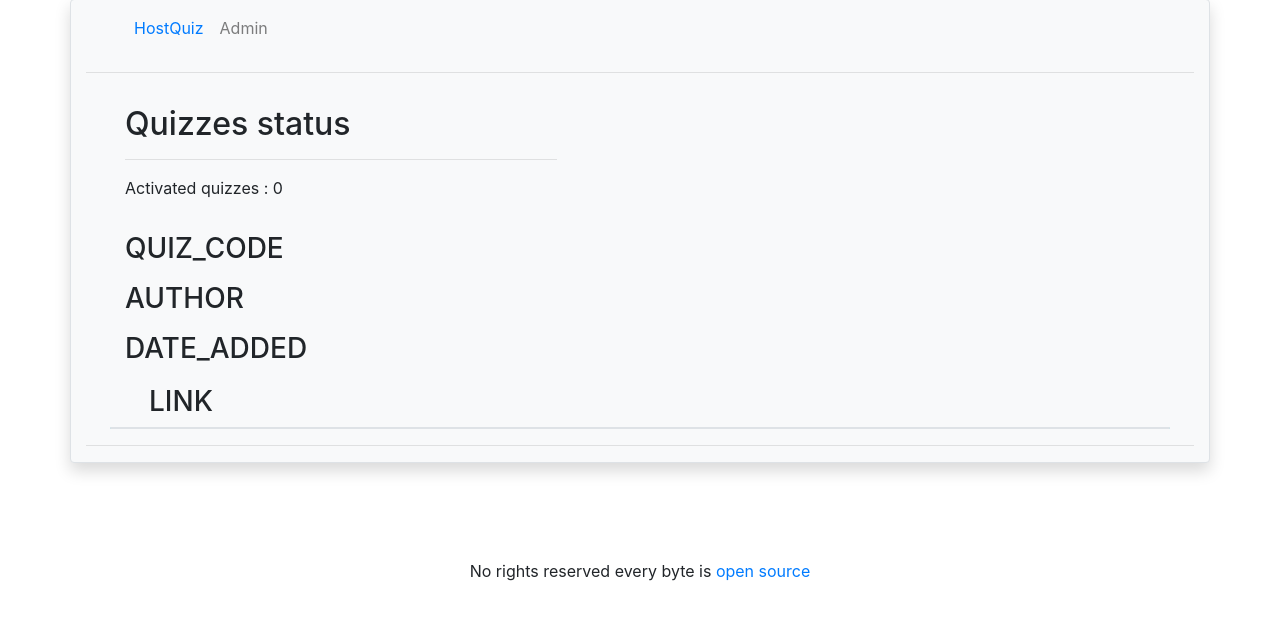
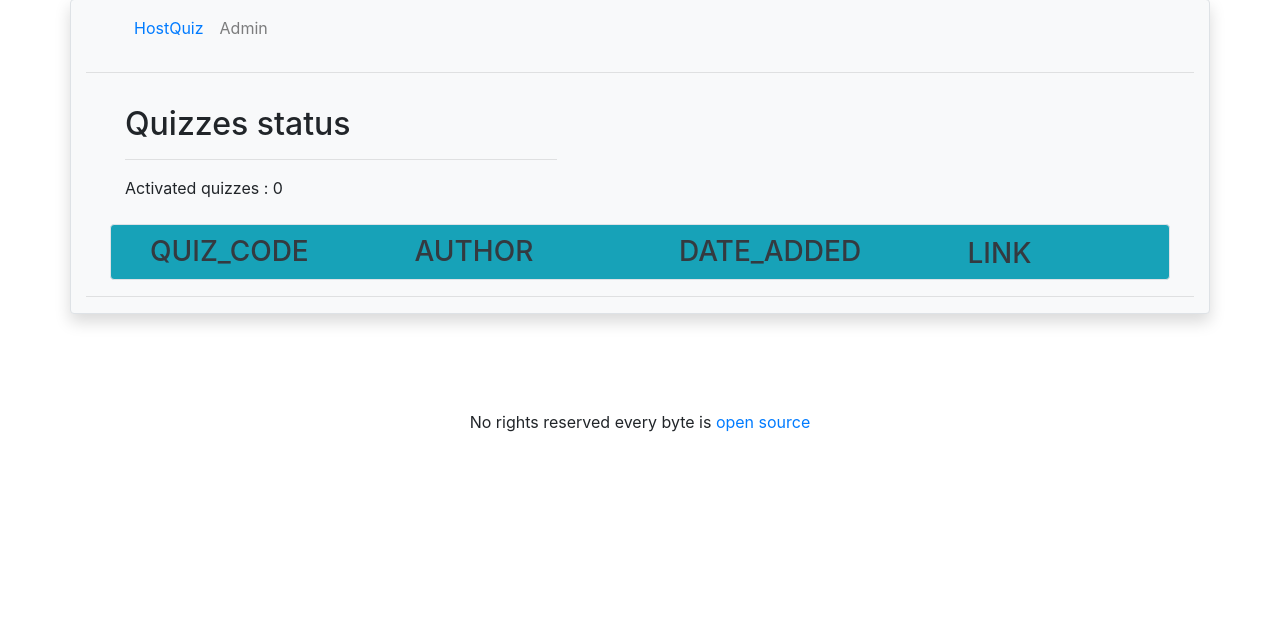
Before and after one commit to sumit-kushwah/wia, a PHP site: page / in a window 1280 px wide. Shown: the part 107-727 px from the top of the page. Run offline with PHP 8.4, Linux system fonts and the light colour scheme; the visitor is signed in with stand-in values (Sample User, id 1); data that the repository does not hold is empty.

Commit message:
connection check

```diff
--- a/index.php
+++ b/index.php
@@ -116,7 +116,7 @@
  <?php
 
 ?>
-<table class="row border ml-4 mr-4 rounded bg-info text-dark form-inline">
+<div class="row border ml-4 mr-4 rounded bg-info text-dark form-inline">
 
   <div class="col-sm">
     <h3 class="ml-4 mt-2">QUIZ_CODE</h3>
@@ -131,7 +131,7 @@
     <h3 class="ml-5 mt-2">LINK</h3>
     </div>
 
-  </table>
+  </div>
 <hr>
 
 <?php
```
